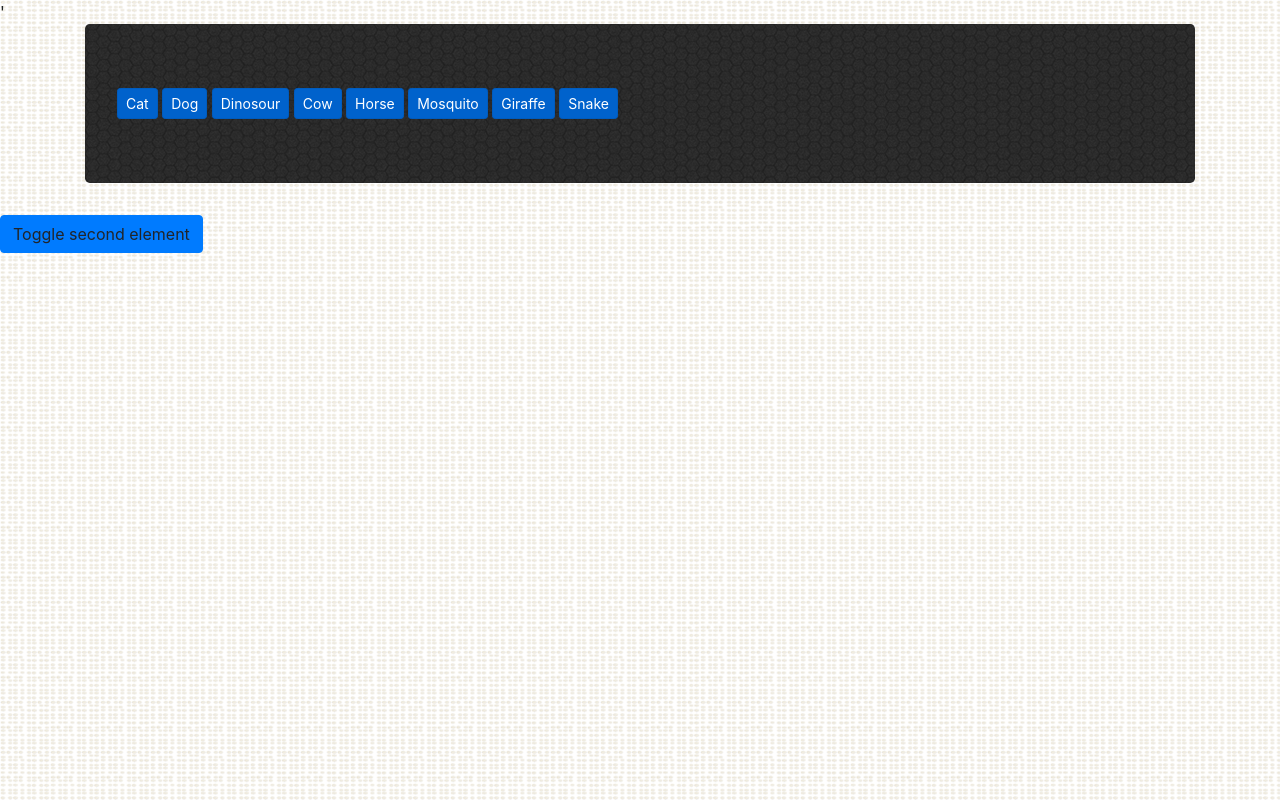
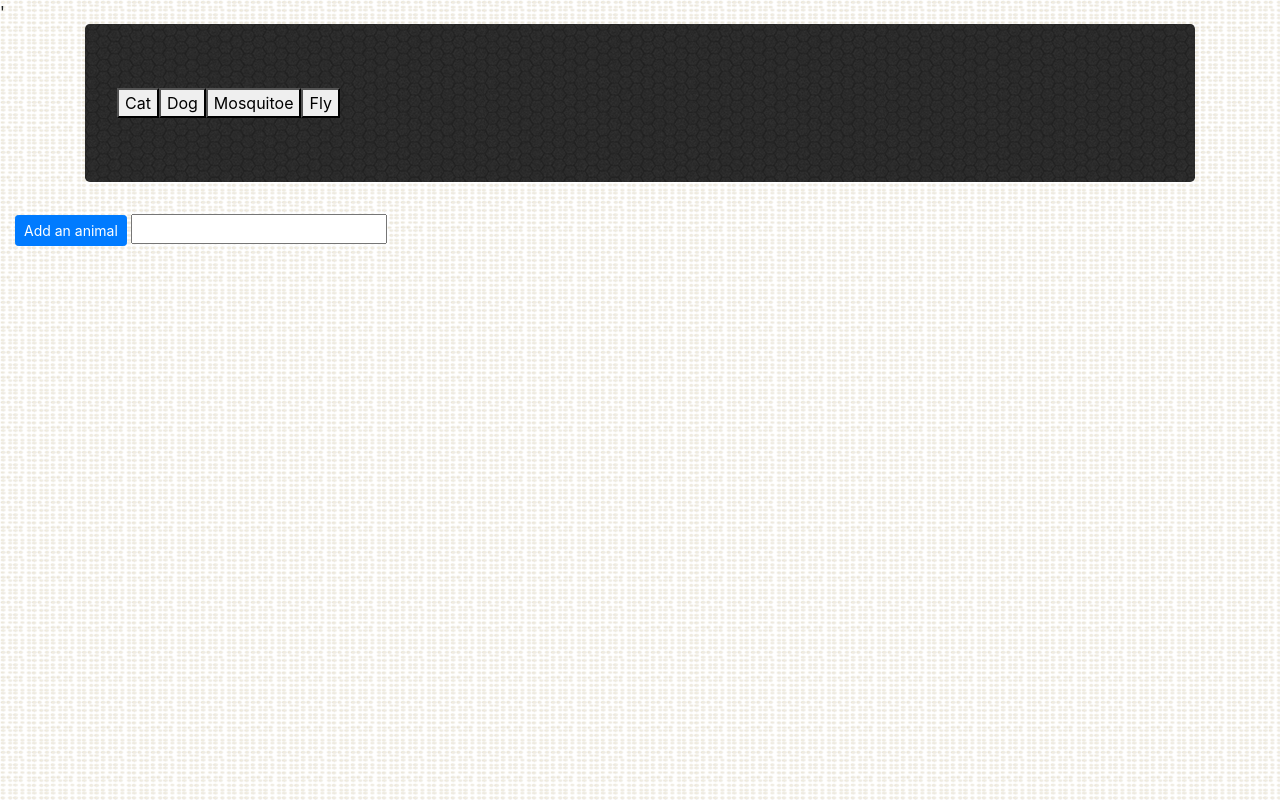
Before and after one commit to rcubillo/GifTastic, a plain HTML site: page index.html in a window 1280 px wide. Drawn offline with nearby package versions, Linux system fonts and the light colour scheme.

Commit message:
adding new animals to the array

```diff
--- a/assets/javascript/app.js
+++ b/assets/javascript/app.js
@@ -1,38 +1,29 @@
-$("button").on("click", function() {
-    // Grabbing and storing the data-animal property value from the button
-    var animal = $(this).attr("data-animal");
+var animals = ["Cat", "Dog", "Mosquitoe", "Fly"];
 
-    // Constructing a queryURL using the animal name
-    var queryURL = "https://api.giphy.com/v1/gifs/search?q=" +
-      animal + "&api_key=k0jh54lFDhHqPQvwTH0HM1MtO6WdkwoH";
 
-    // Performing an AJAX request with the queryURL
+ // Function for dumping the JSON content for each button into the div
+ function displayAnimal() {
+
+    var animal = $(this).attr("data-name");
+    var queryURL = "https://api.giphy.com/v1/gifs/search?q=" + animal + "&api_key=k0jh54lFDhHqPQvwTH0HM1MtO6WdkwoH";
+
     $.ajax({
       url: queryURL,
       method: "GET"
-    })
-      // After data comes back from the request
-      .then(function(response) {
+    }).then(function(response) {
         console.log(queryURL);
-
         console.log(response);
-        // storing the data from the AJAX request in the results variable
         var results = response.data;
-
          // Looping through each result item
          for (var i = 0; i < results.length; i++) {
-
             // Creating and storing a div tag
             var animalDiv = $("<div>");
-
             // Creating a paragraph tag with the result item's rating
             var p = $("<p>").text("Rating: " + results[i].rating);
-
             // Creating and storing an image tag
             var animalImage = $("<img>");
             // Setting the src attribute of the image to a property pulled off the result item
             animalImage.attr("src", results[i].images.fixed_height.url);
-
             // Appending the paragraph and image tag to the animalDiv
             animalDiv.append(p);
             animalDiv.append(animalImage);
@@ -41,4 +32,143 @@ $("button").on("click", function() {
             $("#gifs-appear-here").prepend(animalDiv);
           }
     });
+  }
+
+
+ // Function for displaying movie data
+ function renderButtons() {
+
+    // Deleting the buttons prior to adding new movies
+    // (this is necessary otherwise you will have repeat buttons)
+    $("#buttons-view").empty();
+    // Looping through the array of movies
+    for (var i = 0; i < animals.length; i++) {
+      // Then dynamically generating buttons for each movie in the array
+      // This code $("<button>") is all jQuery needs to create the beginning and end tag. (<button></button>)
+      var a = $("<button>");
+      // Adding a class of movie to our button
+      a.addClass("animal");
+      // Adding a data-attribute
+      a.attr("data-name", animals[i]);
+      // Providing the initial button text
+      a.text(animals[i]);
+      // Adding the button to the buttons-view div
+      $("#buttons-view").append(a);
+    }
+  }
+
+
+
+   // This function handles events where one button is clicked
+   $("#add-animal").on("click", function(event) {
+    event.preventDefault();
+
+    // This line grabs the input from the textbox
+    var animal = $("#animal-input").val().trim();
+
+    // Adding the movie from the textbox to our array
+    animals.push(animal);
+    console.log(animals);
+
+    // Calling renderButtons which handles the processing of our movie array
+    renderButtons();
   });
+
+
+  // Function for displaying the movie info
+  // Using $(document).on instead of $(".movie").on to add event listeners to dynamically generated elements
+  $(document).on("click", ".animal", displayAnimal);
+
+  // Calling the renderButtons function to display the initial buttons
+  renderButtons();
+
+
+
+
+
+
+
+
+
+
+
+
+
+
+
+
+
+
+
+
+
+
+
+
+// $("button").on("click", function() {
+//     // Grabbing and storing the data-animal property value from the button
+//     var animal = $(this).attr("data-animal");
+
+//     // Constructing a queryURL using the animal name
+//     var queryURL = "https://api.giphy.com/v1/gifs/search?q=" +
+//       animal + "&api_key=k0jh54lFDhHqPQvwTH0HM1MtO6WdkwoH";
+
+//     // Performing an AJAX request with the queryURL
+//     $.ajax({
+//       url: queryURL,
+//       method: "GET"
+//     })
+//       // After data comes back from the request
+//       .then(function(response) {
+//         console.log(queryURL);
+
+//         console.log(response);
+//         // storing the data from the AJAX request in the results variable
+//         var results = response.data;
+
+//         // Looping through each result item
+//         for (var i = 0; i < results.length; i++) {
+
+//           // Creating and storing a div tag
+//           var animalDiv = $("<div>");
+
+//           // Creating a paragraph tag with the result item's rating
+//           var p = $("<p>").text("Rating: " + results[i].rating);
+
+//           // Creating and storing an image tag
+//           var animalImage = $("<img>");
+//           // Setting the src attribute of the image to a property pulled off the result item
+//           animalImage.attr("src", results[i].images.fixed_height.url);
+
+//           // Appending the paragraph and image tag to the animalDiv
+//           animalDiv.append(p);
+//           animalDiv.append(animalImage);
+
+//           // Prependng the animalDiv to the HTML page in the "#gifs-appear-here" div
+//           $("#gifs-appear-here").prepend(animalDiv);
+//         }
+//       });
+
+//       function renderButtons() {
+
+//         // Deleting the buttons prior to adding new movies
+//         // (this is necessary otherwise you will have repeat buttons)
+//         $("#buttons-view").empty();
+
+//         // Looping through the array of movies
+//         for (var i = 0; i < results.length; i++) {
+
+//           // Then dynamically generating buttons for each movie in the array
+//           // This code $("<button>") is all jQuery needs to create the beginning and end tag. (<button></button>)
+//           var a = $("<button>");
+//           // Adding a class of movie to our button
+//           a.addClass("animal");
+//           // Adding a data-attribute
+//           a.attr("data-animal", results[i]);
+//           // Providing the initial button text
+//           a.text(results[i]);
+//           // Adding the button to the buttons-view div
+//           $("#buttons-view").append(a);
+//         }
+//       }
+//   });
--- a/index.html
+++ b/index.html
@@ -30,35 +30,26 @@
     <!-- Buttons from the page -->
     <nav class="container">
         <nav class="jumbotron">
-            <button class="btn btn-primary btn-sm active" data-animal="cat" role="button"
-                aria-pressed="true">Cat</button>
-            <button class="btn btn-primary btn-sm active" data-animal="dog" role="button"
-                aria-pressed="true">Dog</button>
-            <button class="btn btn-primary btn-sm active" data-animal="dinosaur" role="button"
-                aria-pressed="true">Dinosour</button>
-            <button class="btn btn-primary btn-sm active" data-animal="cow" role="button"
-                aria-pressed="true">Cow</button>
-            <button class="btn btn-primary btn-sm active" data-animal="horse" role="button"
-                aria-pressed="true">Horse</button>
-            <button class="btn btn-primary btn-sm active" data-animal="mosquito" role="button"
-                aria-pressed="true">Mosquito</button>
-            <button class="btn btn-primary btn-sm active" data-animal="giraffe" role="button"
-                aria-pressed="true">Giraffe</button>
-            <button class="btn btn-primary btn-sm active" data-animal="snake" role="button"
-                aria-pressed="true">Snake</button>
+            <div id="animals-view"></div>
             <nav id="buttons-view"></nav>
         </nav>
     </nav>
 
-    <nav class="container">
-        <nav id="gifs-appear-here"></nav>
-    </nav>
-
-     <p>
+    <!-- Button adds a new animal -->
+    <div class="container">
+        <button type="button" id="add-animal" class="btn btn-sm btn-primary">Add an animal</button>
+        <input type="text" id="animal-input"><br>
+        <nav class="container">
+            <nav id="gifs-appear-here"></nav>
+        </nav>
+    </div>
+    <!-- <p>
         <a class="btn btn-primary" type="button" data-toggle="collapse" data-target="#more" aria-expanded="false"
             aria-controls="multiCollapseExample2">Toggle second element</a>
-    </p>
-    <div class=" container" id="adding-animals">
+    </p> -->
+
+
+    <!-- <div class=" container" id="adding-animals">
         <div class="row">
             <div class="col">
                 <div class="collapse multi-collapse" id="more">
@@ -75,7 +66,9 @@
                 </div>
             </div>
         </div>
-    </div>
+    </div> -->
+
+
 
     <!-- my js -->
     <script type="text/javascript" src="../GifTastic/assets/javascript/app.js"></script>
```
Lines whose indentation alone changed are shown as unchanged.
